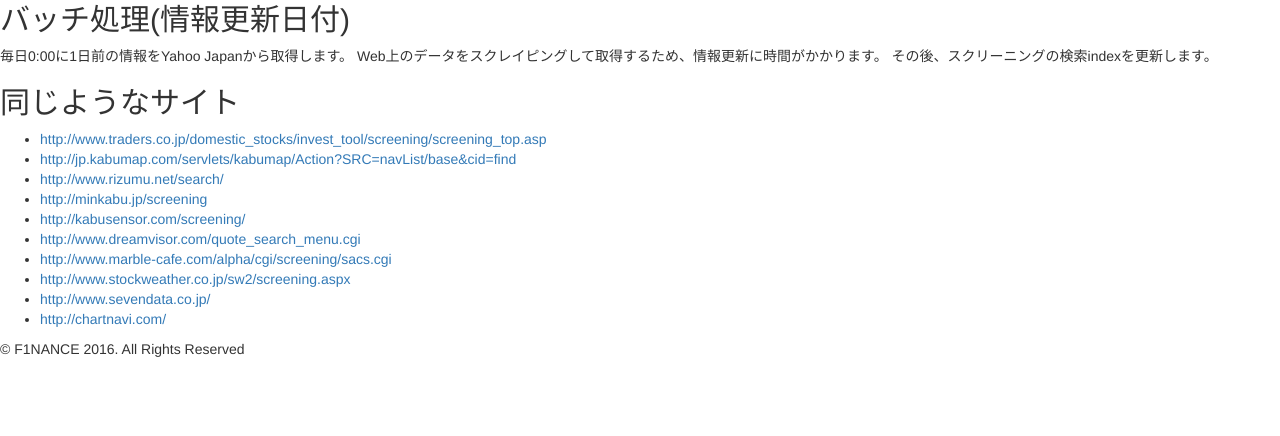
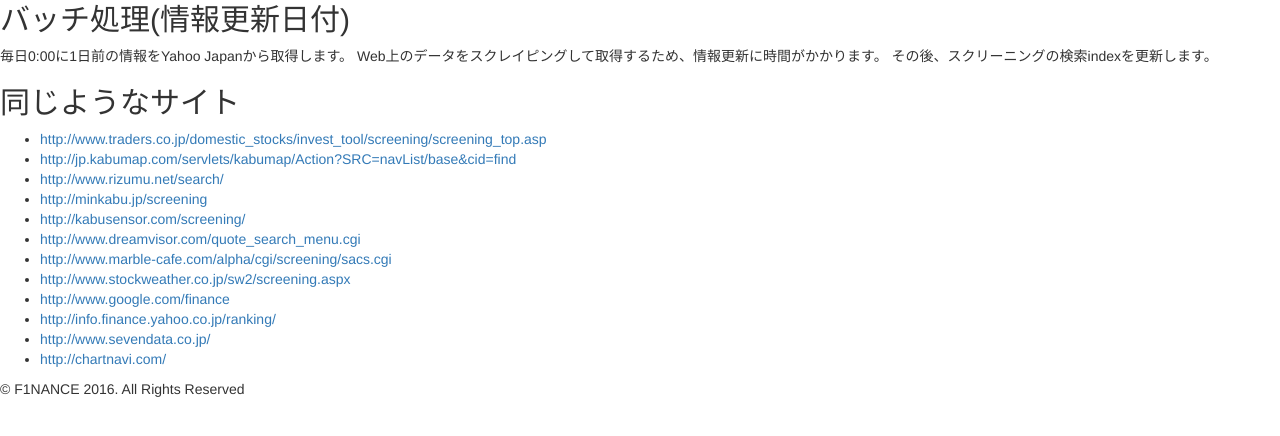
Before and after one commit to her0e1c1/pystock, a Flask app: page /about in a window 1280 px wide. Shown: the part 280-716 px from the top of the page. Run offline with Flask 2, Linux system fonts and the light colour scheme; some libraries are stand-ins or nearby versions.

Commit message:
add links

```diff
--- a/stock/server/templates/about.html
+++ b/stock/server/templates/about.html
@@ -41,6 +41,8 @@ Web上のデータをスクレイピングして取得するため、情報更
     "http://www.dreamvisor.com/quote_search_menu.cgi",
     "http://www.marble-cafe.com/alpha/cgi/screening/sacs.cgi",
     "http://www.stockweather.co.jp/sw2/screening.aspx",
+    "http://www.google.com/finance",
+    "http://info.finance.yahoo.co.jp/ranking/",
 
     "http://www.sevendata.co.jp/",
     "http://chartnavi.com/",
```
